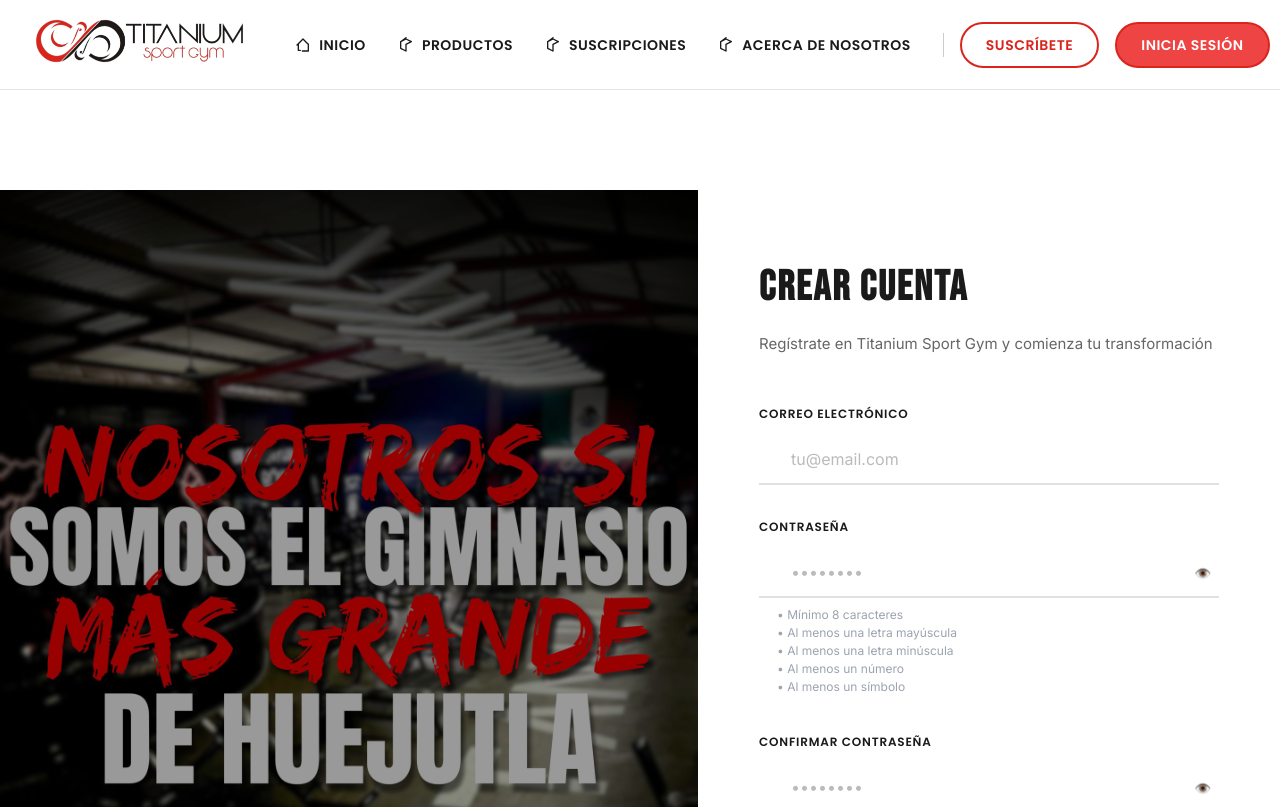
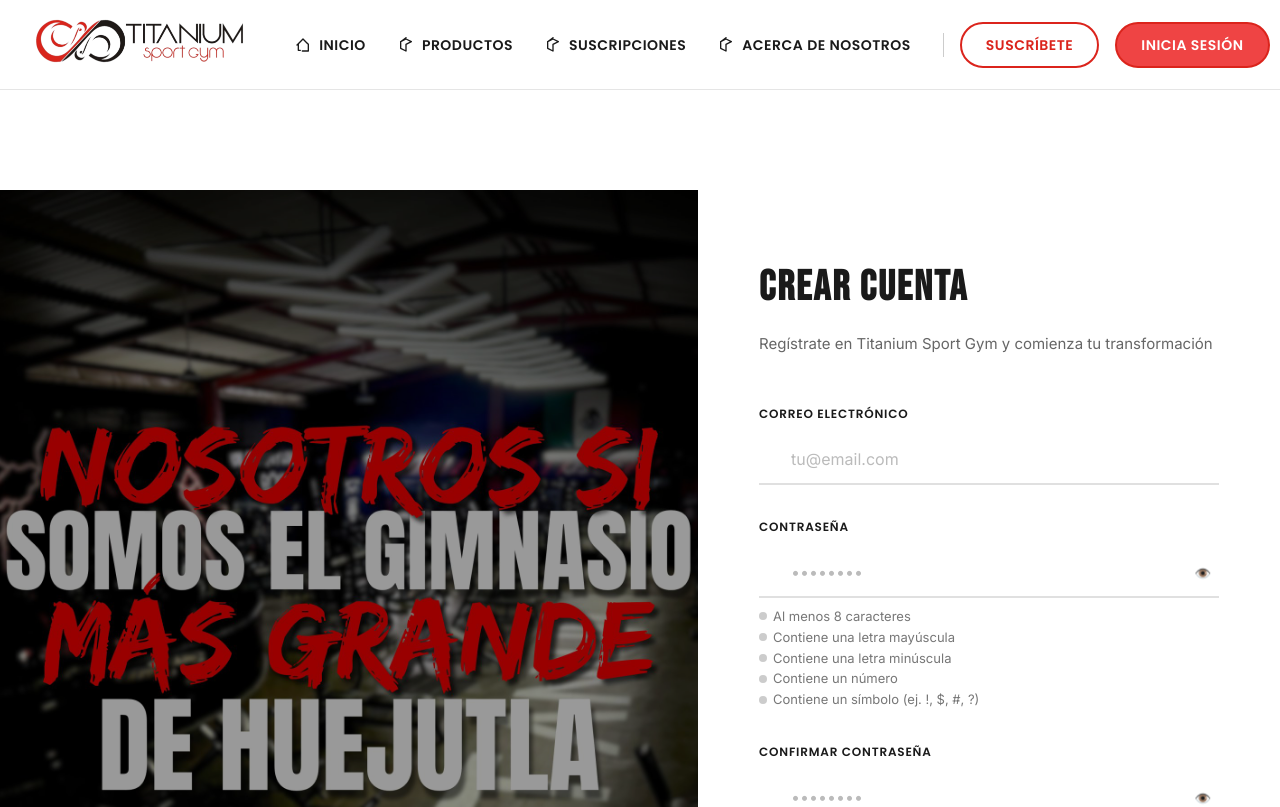
Before and after one commit to zxRogelio/client-titanium, a React (Vite) app: page /register in a window 1280 px wide. Shown: the top 807 px of the page. Built offline with nearby package versions, Linux system fonts and the light colour scheme; no server answers.

Commit message:
Implement dynamic password requirements checklist
Added dynamic password checklist to enhance user feedback during registration.

```diff
--- a/src/pages/RegisterPage.tsx
+++ b/src/pages/RegisterPage.tsx
@@ -1,3 +1,4 @@
+// src/pages/RegisterPage.tsx
 import { useState, useEffect } from "react";
 import { Link, useNavigate } from "react-router-dom";
 import axios from "axios";
@@ -17,6 +18,15 @@ export default function RegisterPage() {
   const [errorMessage, setErrorMessage] = useState("");
   const [loading, setLoading] = useState(false);
 
+  // ✅ Estado para checklist dinámico de contraseña
+  const [passwordChecks, setPasswordChecks] = useState({
+    length: false,
+    upper: false,
+    lower: false,
+    number: false,
+    symbol: false,
+  });
+
   useEffect(() => {
     const handleScroll = () => setScrolled(window.scrollY > 20);
     window.addEventListener("scroll", handleScroll);
@@ -27,19 +37,22 @@ export default function RegisterPage() {
     return /^[^\s@]+@[^\s@]+\.[^\s@]+$/.test(email);
   };
 
-  // 🔍 Chequeos en tiempo real de la contraseña
-  const lengthOk = password.length >= 8;
-  const hasUpper = /[A-Z]/.test(password);
-  const hasLower = /[a-z]/.test(password);
-  const hasNumber = /\d/.test(password);
-  const hasSymbol = /[\W_]/.test(password);
-
+  // 🔐 Misma política que backend: 8+ chars, mayúscula, minúscula, número y símbolo
   const passwordRegex =
     /^(?=.*[a-z])(?=.*[A-Z])(?=.*\d)(?=.*[\W_]).{8,}$/;
 
-  // helper para la clase de cada regla
-  const ruleClass = (ok: boolean) =>
-    "password-rule " + (ok ? "password-rule-ok" : "password-rule-bad");
+  // ✅ Cada vez que cambie la contraseña, actualizamos el checklist
+  const handlePasswordChange = (value: string) => {
+    setPassword(value);
+
+    setPasswordChecks({
+      length: value.length >= 8,
+      upper: /[A-Z]/.test(value),
+      lower: /[a-z]/.test(value),
+      number: /\d/.test(value),
+      symbol: /[\W_]/.test(value),
+    });
+  };
 
   const handleRegister = async (e: React.FormEvent) => {
     e.preventDefault();
@@ -51,8 +64,9 @@ export default function RegisterPage() {
     }
 
     if (!passwordRegex.test(password)) {
-      setErrorMessage(
-        "La contraseña debe tener al menos 8 caracteres e incluir una mayúscula, una minúscula, un número y un símbolo"
+      // ❗ AHORA SE MUESTRA COMO ALERTA, NO COMO TEXTO ABAJO
+      alert(
+        "La contraseña debe tener al menos 8 caracteres e incluir una mayúscula, una minúscula, un número y un símbolo."
       );
       return;
     }
@@ -91,6 +105,30 @@ export default function RegisterPage() {
     }
   };
 
+  // 🔧 Función auxiliar para pintar el checklist
+  const renderCheckItem = (ok: boolean, text: string) => (
+    <li
+      style={{
+        display: "flex",
+        alignItems: "center",
+        gap: "6px",
+        fontSize: "13px",
+        color: ok ? "#16a34a" : "#777",
+      }}
+    >
+      <span
+        style={{
+          width: "8px",
+          height: "8px",
+          borderRadius: "50%",
+          backgroundColor: ok ? "#16a34a" : "#ccc",
+          display: "inline-block",
+        }}
+      />
+      <span>{text}</span>
+    </li>
+  );
+
   return (
     <div className="auth-layout">
       <main className="auth-main">
@@ -115,7 +153,7 @@ export default function RegisterPage() {
                   <div className="auth-error">{errorMessage}</div>
                 )}
 
-                {/* Email */}
+                {/* Correo */}
                 <div className="auth-input-group">
                   <label className="auth-label" htmlFor="email">
                     Correo Electrónico
@@ -148,7 +186,7 @@ export default function RegisterPage() {
                       autoComplete="new-password"
                       required
                       value={password}
-                      onChange={(e) => setPassword(e.target.value)}
+                      onChange={(e) => handlePasswordChange(e.target.value)}
                     />
                     <button
                       type="button"
@@ -159,23 +197,34 @@ export default function RegisterPage() {
                     </button>
                   </div>
 
-                  {/* ✅ Checklist en tiempo real */}
-                  <ul className="password-rules-list">
-                    <li className={ruleClass(lengthOk)}>
-                      {lengthOk ? "✔" : "•"} Mínimo 8 caracteres
-                    </li>
-                    <li className={ruleClass(hasUpper)}>
-                      {hasUpper ? "✔" : "•"} Al menos una letra mayúscula
-                    </li>
-                    <li className={ruleClass(hasLower)}>
-                      {hasLower ? "✔" : "•"} Al menos una letra minúscula
-                    </li>
-                    <li className={ruleClass(hasNumber)}>
-                      {hasNumber ? "✔" : "•"} Al menos un número
-                    </li>
-                    <li className={ruleClass(hasSymbol)}>
-                      {hasSymbol ? "✔" : "•"} Al menos un símbolo
-                    </li>
+                  {/* ✅ Checklist dinámico de requisitos */}
+                  <ul
+                    style={{
+                      listStyle: "none",
+                      paddingLeft: 0,
+                      marginTop: "8px",
+                    }}
+                  >
+                    {renderCheckItem(
+                      passwordChecks.length,
+                      "Al menos 8 caracteres"
+                    )}
+                    {renderCheckItem(
+                      passwordChecks.upper,
+                      "Contiene una letra mayúscula"
+                    )}
+                    {renderCheckItem(
+                      passwordChecks.lower,
+                      "Contiene una letra minúscula"
+                    )}
+                    {renderCheckItem(
+                      passwordChecks.number,
+                      "Contiene un número"
+                    )}
+                    {renderCheckItem(
+                      passwordChecks.symbol,
+                      "Contiene un símbolo (ej. !, $, #, ?)"
+                    )}
                   </ul>
                 </div>
 
@@ -203,29 +252,16 @@ export default function RegisterPage() {
                     <button
                       type="button"
                       className="auth-eye-btn"
-                      onClick={() => setShowConfirmPassword((v) => !v)}
+                      onClick={() =>
+                        setShowConfirmPassword((v) => !v)
+                      }
                     >
                       {showConfirmPassword ? "🙈" : "👁️"}
                     </button>
                   </div>
-
-                  {/* Opcional: mensaje de coincidencia */}
-                  {confirmPassword.length > 0 && (
-                    <p
-                      className={
-                        password === confirmPassword
-                          ? "password-match-ok"
-                          : "password-match-bad"
-                      }
-                    >
-                      {password === confirmPassword
-                        ? "✅ Las contraseñas coinciden"
-                        : "⚠️ Las contraseñas aún no coinciden"}
-                    </p>
-                  )}
                 </div>
 
-                {/* Términos */}
+                {/* Términos y condiciones */}
                 <div className="auth-row">
                   <label className="auth-remember">
                     <input
@@ -238,9 +274,14 @@ export default function RegisterPage() {
                     />
                     <span>
                       Acepto los{" "}
-                      <a href="#" className="auth-link">
+                      <Link
+                        to="/terms"
+                        className="auth-link"
+                        target="_blank"
+                        rel="noopener noreferrer"
+                      >
                         términos y condiciones
-                      </a>
+                      </Link>
                     </span>
                   </label>
                 </div>
```
